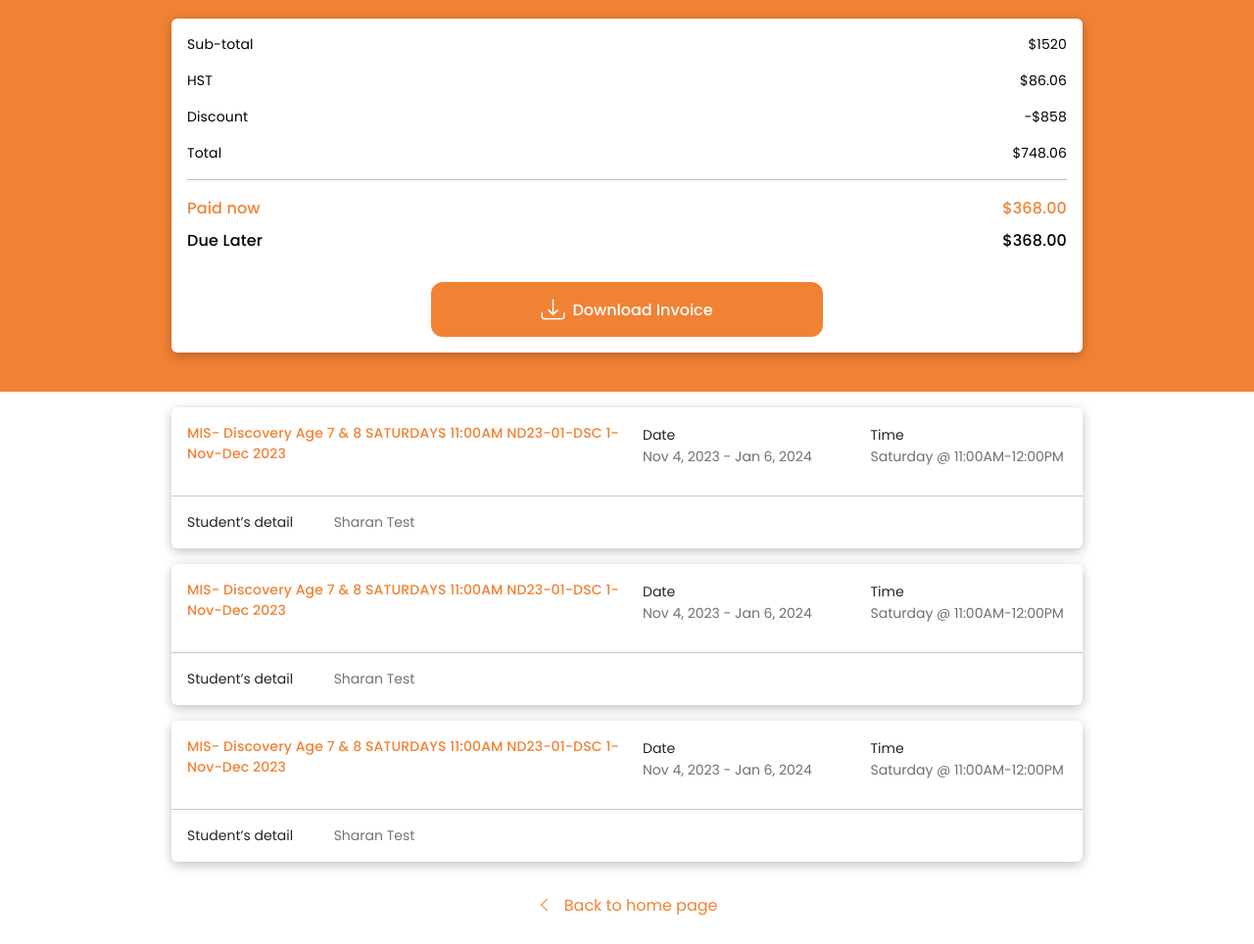
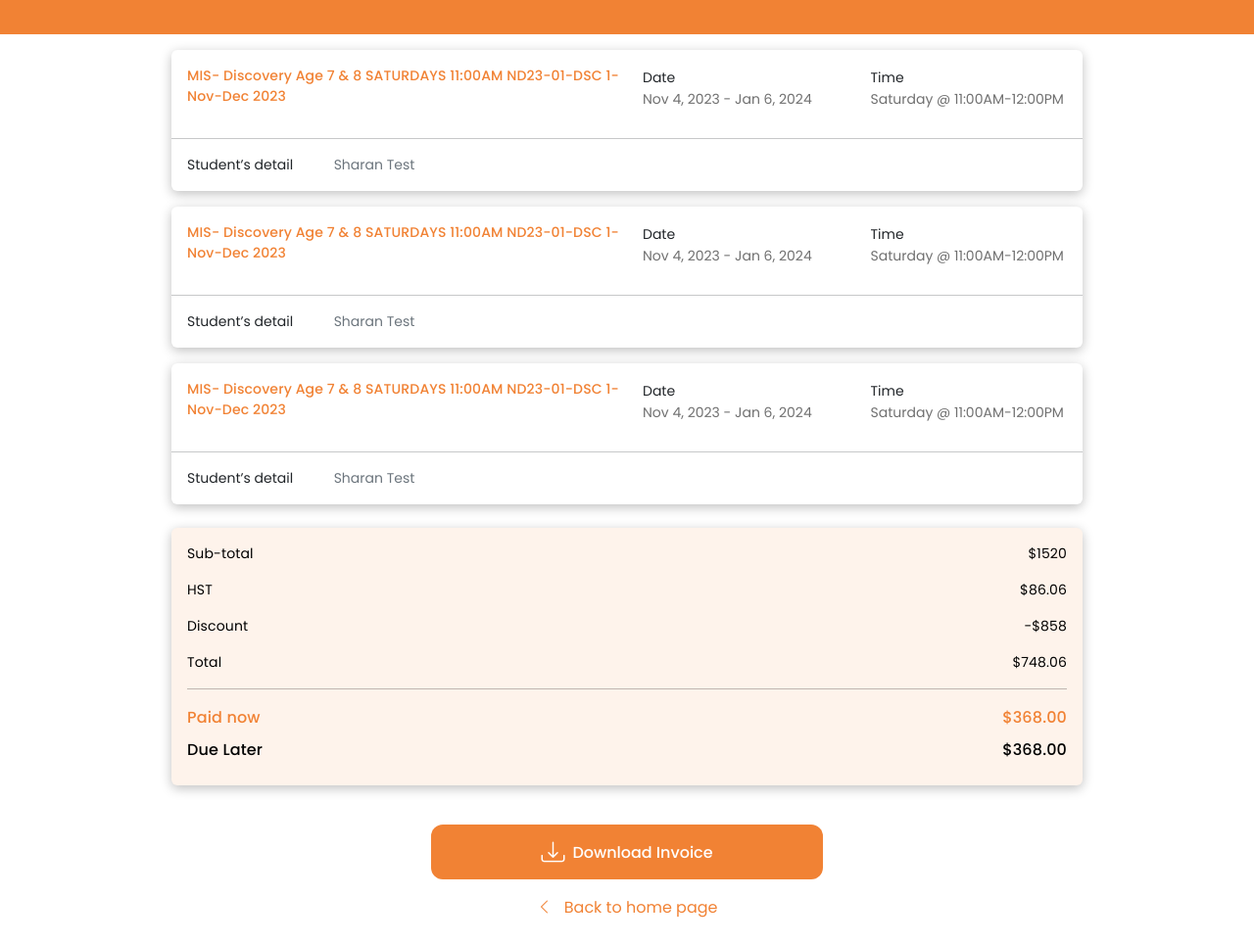
Before and after one commit to haquedot/ExceedBillingSuccessful, a plain HTML site: page index.html in a window 1280 px wide. Shown: the part 294-1258 px from the top of the page at 98% size. Drawn offline with nearby package versions, Linux system fonts and the light colour scheme.

Commit message:
latest thankyou page

```diff
--- a/index.html
+++ b/index.html
@@ -47,44 +47,10 @@
 
             </div>
         </div>
-        <div class="d-flex card-pay p-3 pb-2">
-            <div class="card text-black card-body">
-                <li class="pb-3">
-                    <p class="float-start">Sub-total</p>
-                    <p class="float-end">$1520</p>
-                </li>
-                <li class="pb-3">
-                    <p class="float-start">HST</p>
-                    <p class="float-end">$86.06</p>
-                </li>
-                <li class="pb-3">
-                    <p class="float-start">Discount</p>
-                    <p class="float-end">-$858</p>
-                </li>
-                <li class="pb-3">
-                    <p class="float-start">Total</p>
-                    <p class="float-end">$748.06</p>
-                </li>
-                <hr class="m-0">
-                <li class="pt-3">
-                    <h6 class="float-start orange">Paid now</h6>
-                    <h6 class="float-end orange">$368.00</h6>
-                </li>
-                <li class="">
-                    <h6 class="float-start ">Due Later</h6>
-                    <h6 class="float-end ">$368.00</h6>
-                </li>
-
-                <div class="button-div d-flex">
-                    <button class="d-flex">
-                        <i class="bi bi-download pe-2 fs-4"></i>Download Invoice
-                    </button>
-                </div>
-            </div>
-        </div>
     </div>
     <div class="d-flex p-3 pt-0">
-        <div class="d-block my-3">
+        <div class="d-block my-3 row">
+            <div class="d-block col-lg-12 order-2 order-lg-1">
                 <div class="card">
                     <div class="row p-0">
                         <div class="col-lg-6 heading py-3 ps-3">
@@ -108,7 +74,6 @@
                         <p class="col-lg-3 text-start text-secondary">Sharan Test</p>
                     </div>
                 </div>
-
                 <div class="card mt-3">
                     <div class="row p-0">
                         <div class="col-lg-6 heading py-3 ps-3">
@@ -156,11 +121,48 @@
                     </div>
                 </div>
             </div>
+            <div class="d-flex card-pay pb-2 mt-4 col-lg-12 order-1 order-lg-2">
+                <div class="card text-black card-body">
+                    <li class="pb-3">
+                        <p class="float-start">Sub-total</p>
+                        <p class="float-end">$1520</p>
+                    </li>
+                    <li class="pb-3">
+                        <p class="float-start">HST</p>
+                        <p class="float-end">$86.06</p>
+                    </li>
+                    <li class="pb-3">
+                        <p class="float-start">Discount</p>
+                        <p class="float-end">-$858</p>
+                    </li>
+                    <li class="pb-3">
+                        <p class="float-start">Total</p>
+                        <p class="float-end">$748.06</p>
+                    </li>
+                    <hr class="m-0">
+                    <li class="pt-3">
+                        <h6 class="float-start orange">Paid now</h6>
+                        <h6 class="float-end orange">$368.00</h6>
+                    </li>
+                    <li class="">
+                        <h6 class="float-start ">Due Later</h6>
+                        <h6 class="float-end ">$368.00</h6>
+                    </li>
+
+
                 </div>
-    <div class="d-flex pb-4">
-        <button class="border-0 bg-transparent orange">
+            </div>
+        </div>
+    </div>
+    <div class="d-flex justify-content-center pb-4">
+        <div class="d-block">
+            <button class="d-flex download-btn">
+                <i class="bi bi-download pe-2 fs-4"></i>Download Invoice
+            </button>
+            <button class="border-0 bg-transparent orange mt-3">
                 <i class="bi bi-chevron-left pe-2"></i> Back to home page
             </button>
+        </div>
     </div>
 </body>
 
--- a/style.css
+++ b/style.css
@@ -11,9 +11,11 @@ h5 {
     font-weight: 500;
     line-height: normal;
 }
-span{
+
+span {
     font-size: 14px;
 }
+
 p {
     margin: 0;
     font-size: 14px;
@@ -27,10 +29,12 @@ li {
 .orange {
     color: #F18234;
 }
-.date-time{
+
+.date-time {
     color: #707070;
     text-align: center;
 }
+
 .main-div {
     display: flex;
     justify-content: center;
@@ -88,6 +92,10 @@ li {
     box-shadow: 0px 3px 12px 0px rgba(0, 0, 0, 0.25);
 }
 
+.card-pay .card {
+    background-color: #FEF3EB;
+}
+
 .card-pay p {
     text-align: center;
     font-size: 14px;
@@ -127,7 +135,7 @@ li {
     margin-top: 22px;
 }
 
-.button-div button {
+.download-btn {
     width: 400px;
     height: 56px;
     background-color: #F18234;
@@ -155,10 +163,12 @@ li {
     span {
         color: #707070;
     }
-    .date-time{
+
+    .date-time {
         color: #000;
         padding-left: 4px;
     }
+
     .d-flex-mob {
         display: flex;
     }
@@ -181,9 +191,7 @@ li {
         margin-top: -178px;
     }
 
-    .card-pay .card {
-        background-color: #FEF3EB;
-    }
+
     .button-div button {
         width: 100%;
     }
```
Lines whose indentation alone changed are shown as unchanged.
